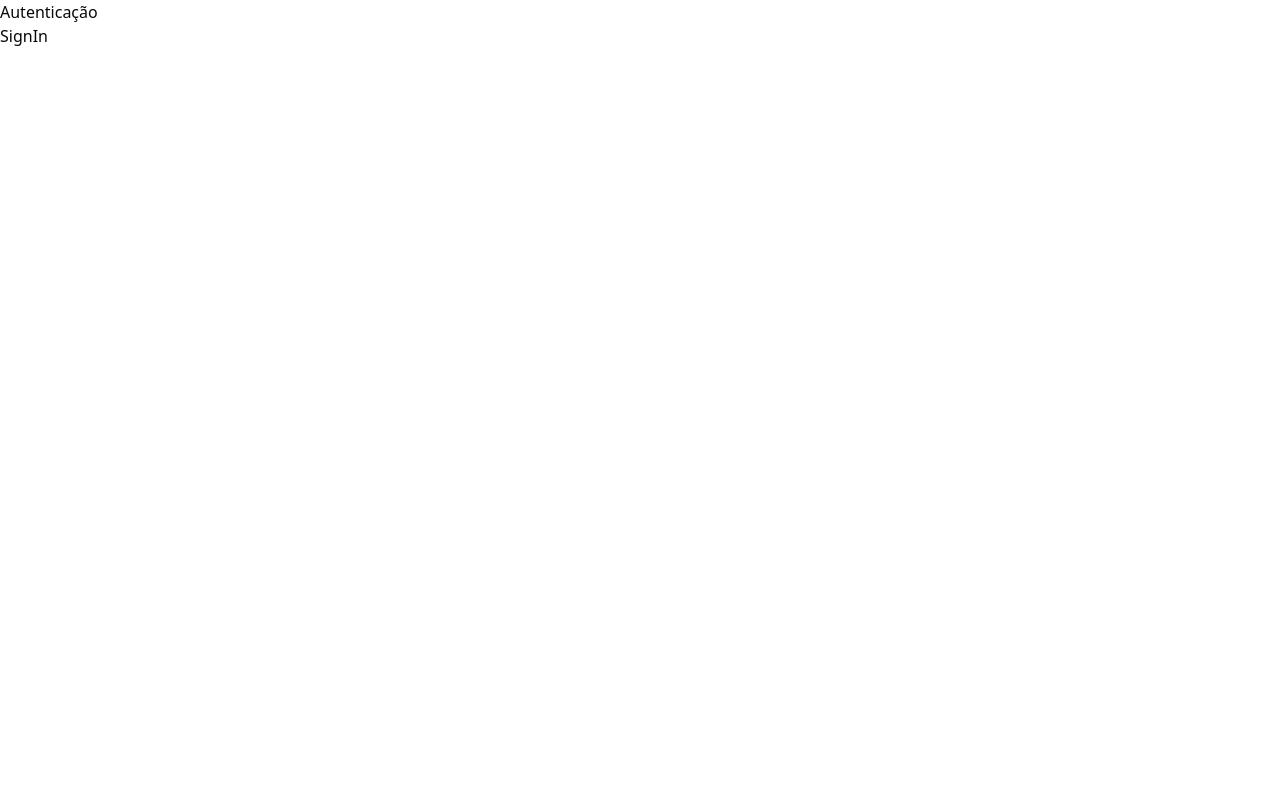
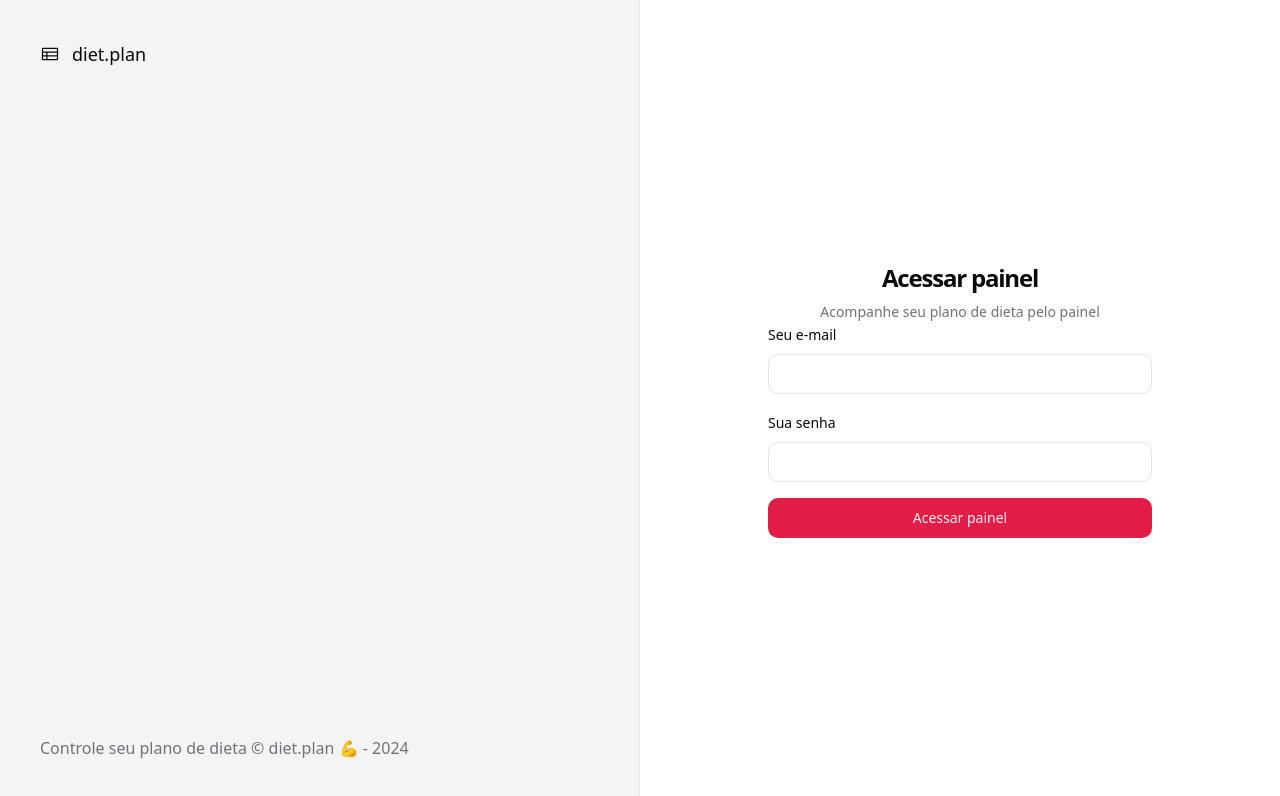
Before and after one commit to JadeOweis/projeto-final, a React (Vite) app in the folder frontend/: page /sign-in in a window 1280 px wide. Shown: the top 796 px of the page. Built offline with nearby package versions, Linux system fonts and the light colour scheme.

Commit message:
Criar estrutura e estilo da pagina de login

```diff
--- /dev/null
+++ b/frontend/src/components/ui/input.tsx
@@ -0,0 +1,25 @@
+import * as React from 'react'
+
+import { cn } from '@/lib/utils'
+
+export interface InputProps
+  extends React.InputHTMLAttributes<HTMLInputElement> {}
+
+const Input = React.forwardRef<HTMLInputElement, InputProps>(
+  ({ className, type, ...props }, ref) => {
+    return (
+      <input
+        type={type}
+        className={cn(
+          'flex h-10 w-full rounded-md border border-input bg-background px-3 py-2 text-sm ring-offset-background file:border-0 file:bg-transparent file:text-sm file:font-medium placeholder:text-muted-foreground focus-visible:outline-none focus-visible:ring-2 focus-visible:ring-ring focus-visible:ring-offset-2 disabled:cursor-not-allowed disabled:opacity-50',
+          className,
+        )}
+        ref={ref}
+        {...props}
+      />
+    )
+  },
+)
+Input.displayName = 'Input'
+
+export { Input }
--- /dev/null
+++ b/frontend/src/components/ui/label.tsx
@@ -0,0 +1,24 @@
+import * as LabelPrimitive from '@radix-ui/react-label'
+import { cva, type VariantProps } from 'class-variance-authority'
+import * as React from 'react'
+
+import { cn } from '@/lib/utils'
+
+const labelVariants = cva(
+  'text-sm font-medium leading-none peer-disabled:cursor-not-allowed peer-disabled:opacity-70',
+)
+
+const Label = React.forwardRef<
+  React.ElementRef<typeof LabelPrimitive.Root>,
+  React.ComponentPropsWithoutRef<typeof LabelPrimitive.Root> &
+    VariantProps<typeof labelVariants>
+>(({ className, ...props }, ref) => (
+  <LabelPrimitive.Root
+    ref={ref}
+    className={cn(labelVariants(), className)}
+    {...props}
+  />
+))
+Label.displayName = LabelPrimitive.Root.displayName
+
+export { Label }
--- a/frontend/src/pages/_layouts/auth.tsx
+++ b/frontend/src/pages/_layouts/auth.tsx
@@ -1,11 +1,22 @@
+import { Table } from '@phosphor-icons/react'
 import { Outlet } from 'react-router-dom'
 
 export function AuthLayout() {
   return (
-    <div>
-      <h1>Autenticação</h1>
+    <div className="min-h-screen md:grid md:grid-cols-2">
+      <header className="hidden h-full flex-col justify-between border-r border-foreground/5 bg-muted p-10 text-muted-foreground md:flex">
+        <div className="flex items-center gap-3 text-lg text-foreground">
+          <Table className="h-5 w-5" />
 
-      <main>
+          <span className="font-medium">diet.plan</span>
+        </div>
+        <footer>
+          Controle seu plano de dieta &copy; diet.plan 💪 -{' '}
+          {new Date().getFullYear()}
+        </footer>
+      </header>
+
+      <main className="flex flex-col items-center justify-center">
         <Outlet />
       </main>
     </div>
--- a/frontend/src/pages/auth/sign-in.tsx
+++ b/frontend/src/pages/auth/sign-in.tsx
@@ -1,10 +1,39 @@
 import { Helmet } from 'react-helmet-async'
+
+import { Button } from '@/components/ui/button'
+import { Input } from '@/components/ui/input'
+import { Label } from '@/components/ui/label'
 
 export function SignIn() {
   return (
     <>
       <Helmet title="LogIn" />
-      <h1>SignIn</h1>
+      <section className="w-full max-w-md p-4 md:p-8">
+        <article className="flex w-full flex-col justify-center gap-6">
+          <div className="flex flex-col text-center md:gap-2">
+            <h1 className="text-xl font-semibold tracking-tighter md:text-2xl">
+              Acessar painel
+            </h1>
+            <p className="text-sm text-muted-foreground">
+              Acompanhe seu plano de dieta pelo painel
+            </p>
+          </div>
+        </article>
+
+        <form className="flex flex-col gap-2 md:gap-4">
+          <div className="space-y-2">
+            <Label htmlFor="email">Seu e-mail</Label>
+            <Input id="email" type="email" />
+          </div>
+
+          <div className="space-y-2">
+            <Label htmlFor="password">Sua senha</Label>
+            <Input id="password" type="password" />
+          </div>
+
+          <Button type="submit">Acessar painel</Button>
+        </form>
+      </section>
     </>
   )
 }
```
